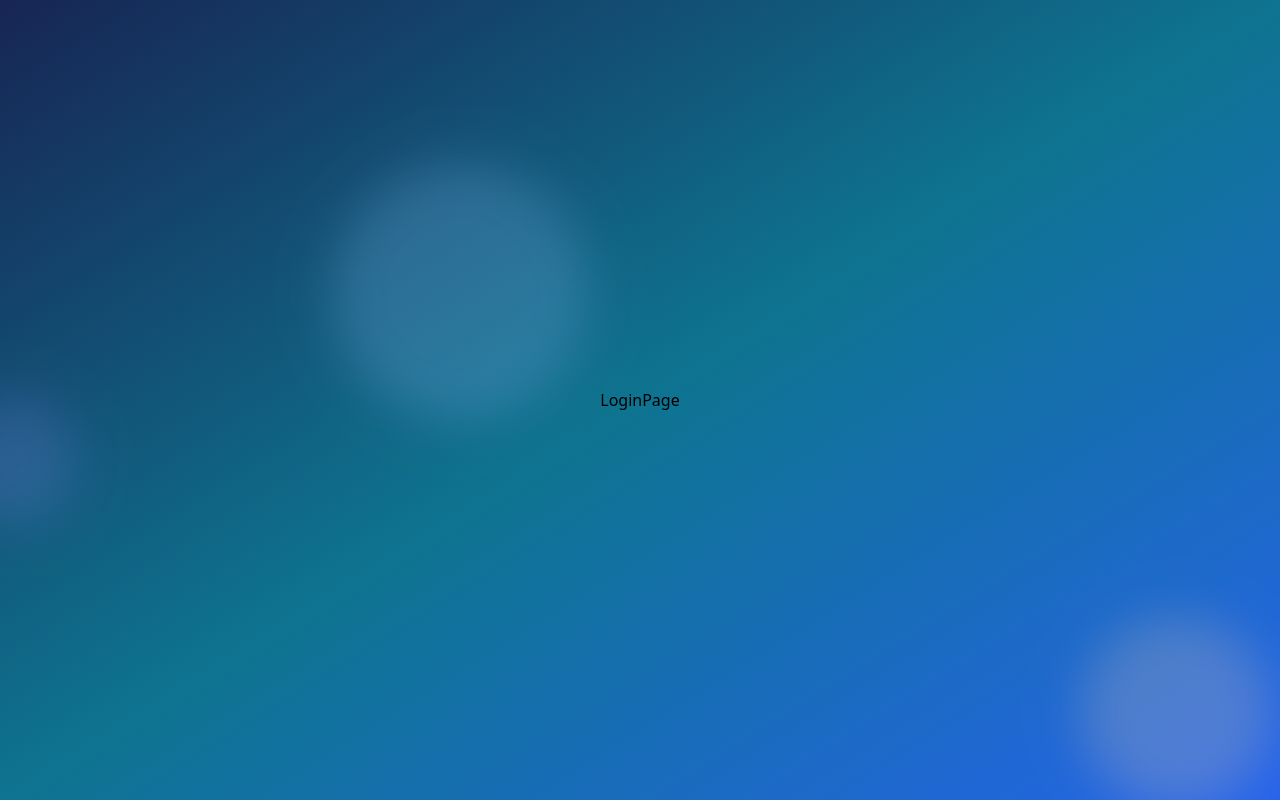
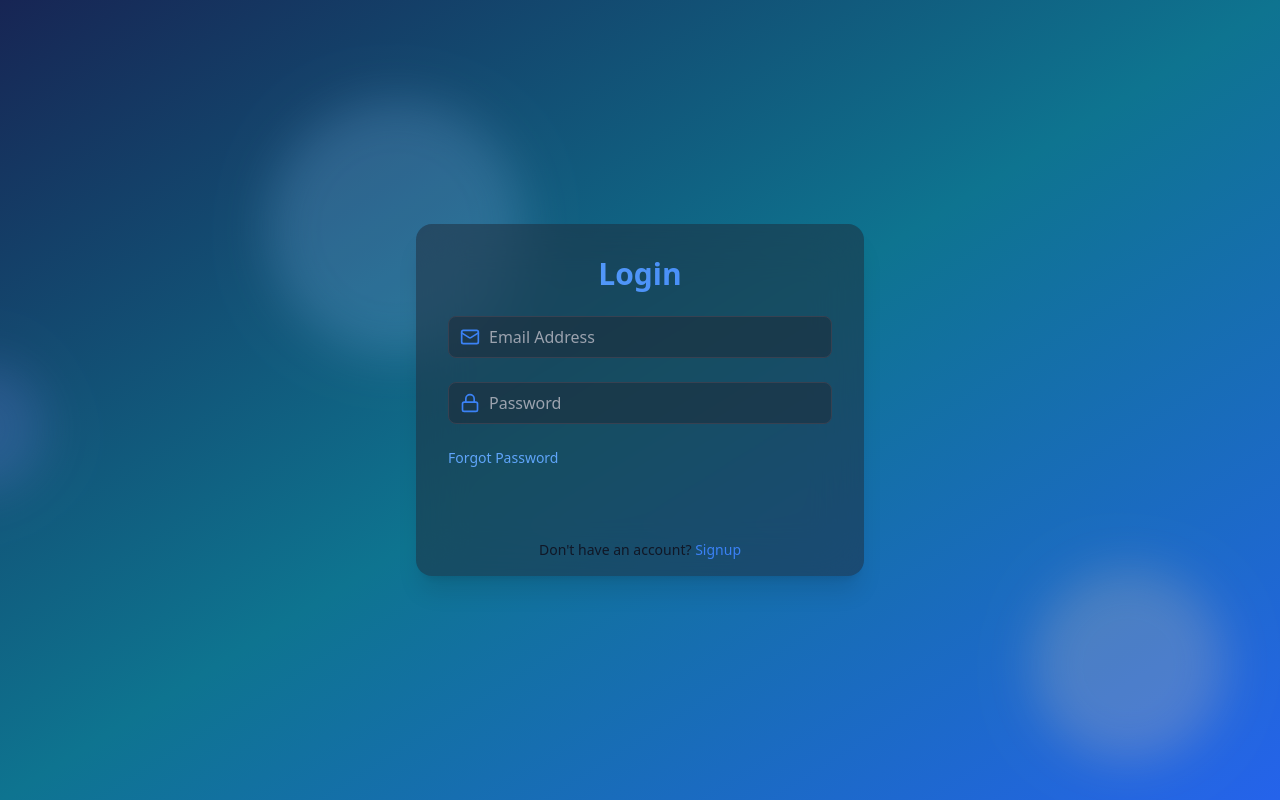
Before and after one commit to MbusyaNgesa/oauth, a React (Vite) app in the folder frontend/: page /login in a window 1280 px wide. Built offline with nearby package versions, Linux system fonts and the light colour scheme.

Commit message:
Login Page UI

```diff
--- a/frontend/src/pages/LoginPage.jsx
+++ b/frontend/src/pages/LoginPage.jsx
@@ -1,5 +1,71 @@
+import { motion } from "framer-motion";
+import { Input } from "../components";
+import { Lock, Mail } from "lucide-react";
+import { useState } from "react";
+import { Link } from "react-router-dom";
+
 const LoginPage = () => {
-  return <div>LoginPage</div>;
+  const [email, setEmail] = useState("");
+  const [password, setPassword] = useState("");
+
+  const handleLogin = (e) => {
+    e.preventDefault();
+  };
+  return (
+    <motion.div
+      initial={{ opacity: 0, y: 20 }}
+      animate={{ opacity: 1, y: 0 }}
+      transition={{ duration: 0.5 }}
+      className="max-w-md w-full bg-gray-800 bg-opacity-50
+     backdrop-blur-xl rounded-2xl shadow-xl  overflow-hidden"
+    >
+      <div className="p-8">
+        <h1
+          className="text-3xl font-bold mb-6 text-center
+    bg-gradient-to-r from-blue-400 to-blue-500 text-transparent
+    bg-clip-text"
+        >
+          Login
+        </h1>
+        <form onSubmit={handleLogin}>
+          <Input
+            icon={Mail}
+            placeholder="Email Address"
+            type="email"
+            value={email}
+            onChange={(e) => setEmail(e.target.value)}
+          />
+          <Input
+            icon={Lock}
+            placeholder="Password"
+            type="password"
+            value={password}
+            onChange={(e) => setPassword(e.target.value)}
+          />
+
+          <div className="flex items-center mb-6">
+            <Link
+              to="/forgot-password"
+              className="text-sm text-blue-400 hover:underline"
+            >
+              Forgot Password
+            </Link>
+          </div>
+        </form>
+      </div>
+      <div
+        className="px-8 py-4 bg-indigp-500 bg-opacity-50
+      flex justify-center"
+      >
+        <p className="text-sm text-gray-900 mt-0">
+          Don't have an account? {""}
+          <Link to="/signup" className="hover:underline text-blue-500">
+            Signup
+          </Link>
+        </p>
+      </div>
+    </motion.div>
+  );
 };
 
 export { LoginPage };
--- a/frontend/src/pages/SignupPage.jsx
+++ b/frontend/src/pages/SignupPage.jsx
@@ -1,6 +1,6 @@
 import { motion } from "framer-motion";
 import { Input, PasswordStrengthMeter } from "../components/index";
-import { Lock, Mail, Phone, User } from "lucide-react";
+import { Lock, Mail, User } from "lucide-react";
 import { useState } from "react";
 import { Link } from "react-router-dom";
 
```
